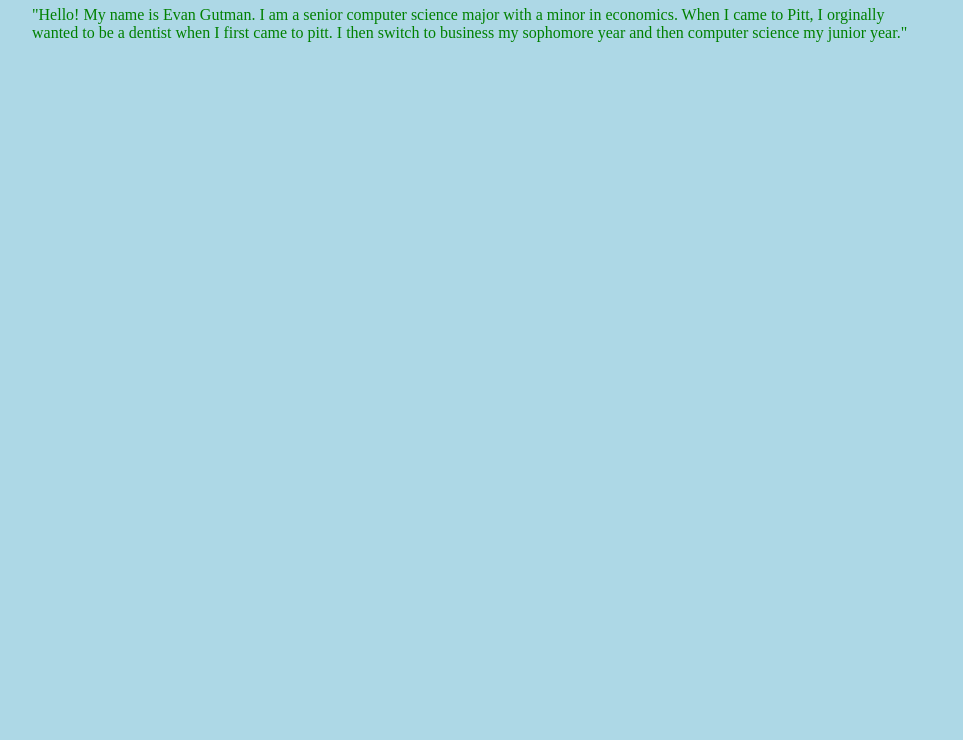
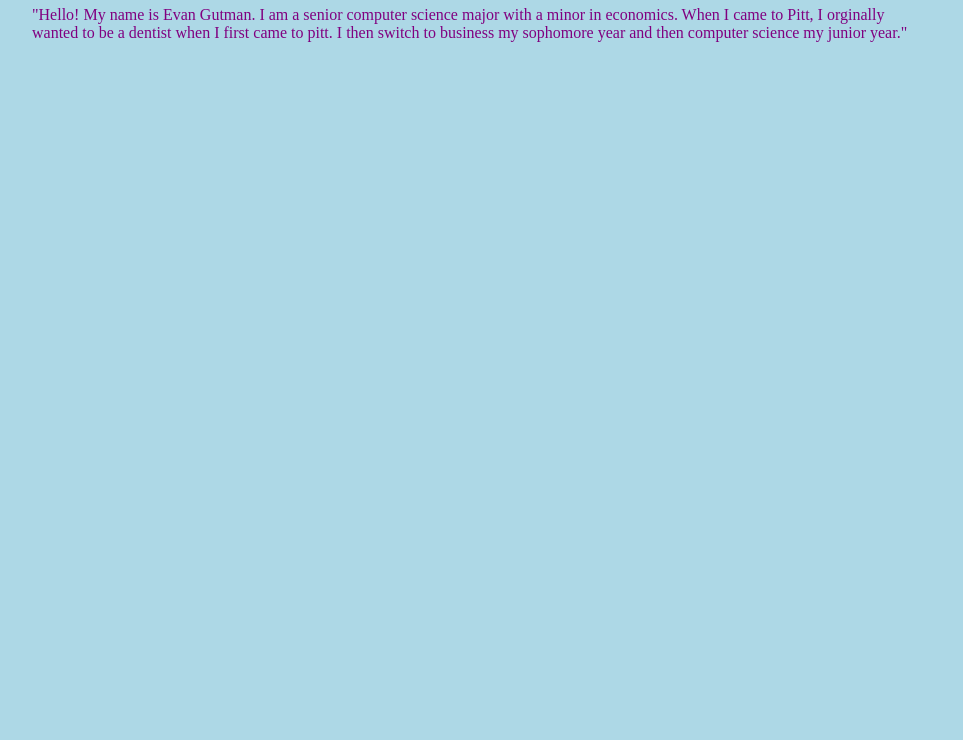
Before and after one commit to evangutman/-assignment-1, a plain HTML site: page index.html in a window 1280 px wide. Shown: the part 60-800 px from the top of the page, without its empty margins (158-1121 px from the left). Drawn offline with Linux system fonts and the light colour scheme.

Commit message:
Update index.html

```diff
--- a/index.html
+++ b/index.html
@@ -4,12 +4,11 @@
   <title>Hello my name is...</title>
   <link rel="stylesheet" href="styles.css">
 
-</style>
 </head>
 <body>
   <div id="page">
   <h1>Evan Gutman</h1>
-  <p style="color:green;"> "Hello! My name is Evan Gutman. I am a senior computer science major with a minor in economics. When I came to Pitt, I orginally wanted to be a dentist when I first came to pitt. I then switch to business my sophomore year and then computer science my junior year."</p>
+  <p style="color:purple;"> "Hello! My name is Evan Gutman. I am a senior computer science major with a minor in economics. When I came to Pitt, I orginally wanted to be a dentist when I first came to pitt. I then switch to business my sophomore year and then computer science my junior year."</p>
 
   </div>
 </body>
```
